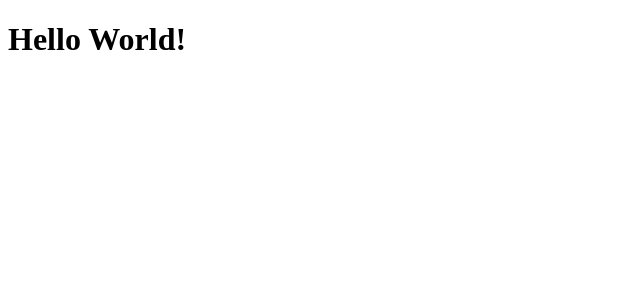
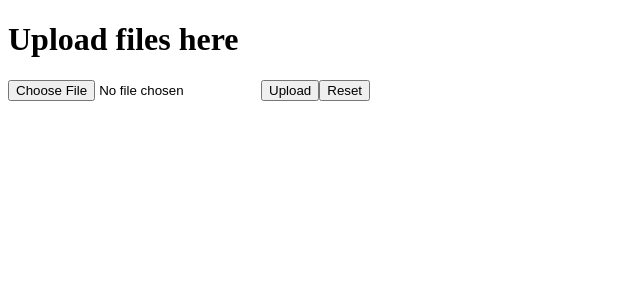
Before and after one commit to nic-vo/basicVTT, a Next.js app: page / in a window 1280 px wide. Shown: the top 300 px of the page, without its empty margins (0-640 px from the left). Built offline with nearby package versions, Linux system fonts and the light colour scheme.

Commit message:
Init frontend skeleton
init vtt parsing
init example files
init api

```diff
--- /dev/null
+++ b/src/app/_client.tsx
@@ -0,0 +1,54 @@
+'use client';
+
+import { useState } from 'react';
+
+export const UploadForm = () => {
+	const [disabled, setDisabled] = useState(false);
+	const [text, setText] = useState<null | string>(null);
+
+	const fileOnChange: React.ChangeEventHandler<HTMLInputElement> = async (
+		e,
+	) => {
+		const files = e.target.files;
+		if (files.length === 0) {
+			setText(null);
+			return;
+		}
+		setText(await files.item(0).text());
+	};
+
+	const submitter: React.FormEventHandler<HTMLFormElement> = (e) => {
+		e.preventDefault();
+	};
+
+	const resetter = () => {
+		setText(null);
+	};
+
+	return (
+		<>
+			<form
+				onSubmit={submitter}
+				onReset={resetter}>
+				<input
+					name='vttBlob'
+					type='file'
+					disabled={disabled}
+					onChange={fileOnChange}
+					required
+				/>
+				<button
+					type='submit'
+					disabled={disabled}>
+					Upload
+				</button>
+				<button
+					type='reset'
+					disabled={disabled}>
+					Reset
+				</button>
+			</form>
+			<div>{text && <p>{text}</p>}</div>
+		</>
+	);
+};
--- /dev/null
+++ b/src/app/api/translate/route.ts
@@ -0,0 +1,5 @@
+import { NextRequest } from 'next/server';
+
+export const GET = (req: NextRequest) => {
+	return Response.json({ message: 'Received' }, { status: 201 });
+};
--- a/src/app/page.tsx
+++ b/src/app/page.tsx
@@ -1,6 +1,9 @@
+import { UploadForm } from './_client';
+
 const Home = () => (
 	<main>
-		<h1>Hello World!</h1>
+		<h1>Upload files here</h1>
+		<UploadForm />
 	</main>
 );
 
```
Also changed, not shown: src/lib/parsing.ts (added, +7 -0 lines).
